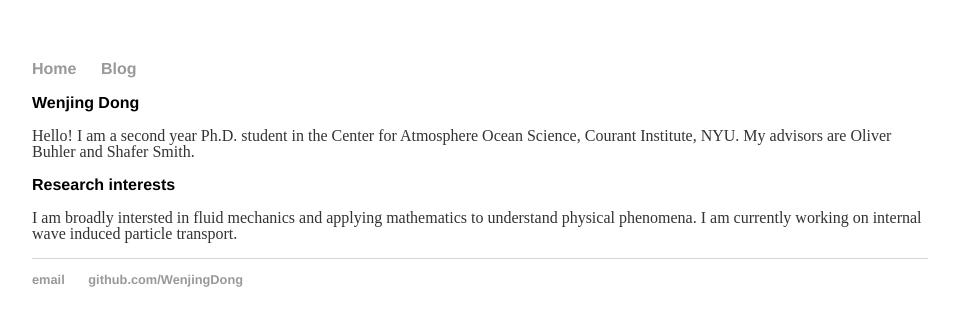
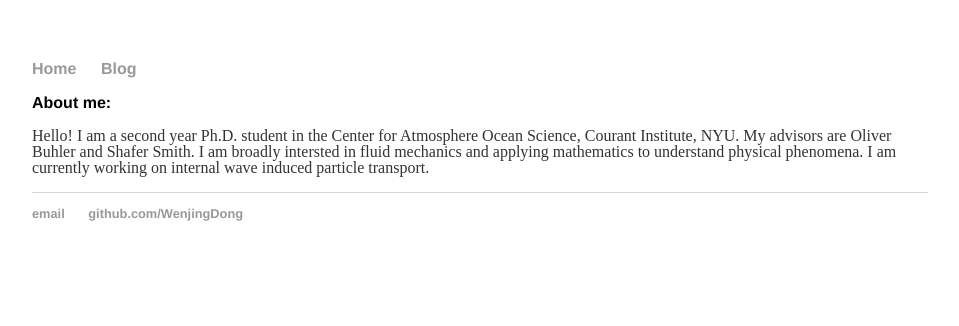
Before and after one commit to WenjingDong/Personal-Webpage, a Jekyll site: the page built from index.html, in a window 1280 px wide. Shown: the top 326 px of the page, without its empty margins (160-1119 px from the left). Built offline with Jekyll 4.4.1, drawn with Linux system fonts in a browser that asks for light colours.

Commit message:
Update index.html
update

```diff
--- a/index.html
+++ b/index.html
@@ -3,11 +3,8 @@ layout: defualt
 title: Wenjing Dong
 ---
 <div class="blurb">
-	<h1>Wenjing Dong</h1>
-        <p>Hello! I am a second year Ph.D. student in the Center for Atmosphere Ocean Science, Courant Institute, NYU. My advisors are Oliver Buhler and Shafer Smith.</p>
-
-	<h1>Research interests</h1>
-	<p>I am broadly intersted in fluid mechanics and applying mathematics to understand physical phenomena. I am currently working on internal wave induced particle transport.</p>
+	<h1>About me:</h1>
+        <p>Hello! I am a second year Ph.D. student in the Center for Atmosphere Ocean Science, Courant Institute, NYU. My advisors are Oliver Buhler and Shafer Smith. I am broadly intersted in fluid mechanics and applying mathematics to understand physical phenomena. I am currently working on internal wave induced particle transport.</p>
 
 
 
```
